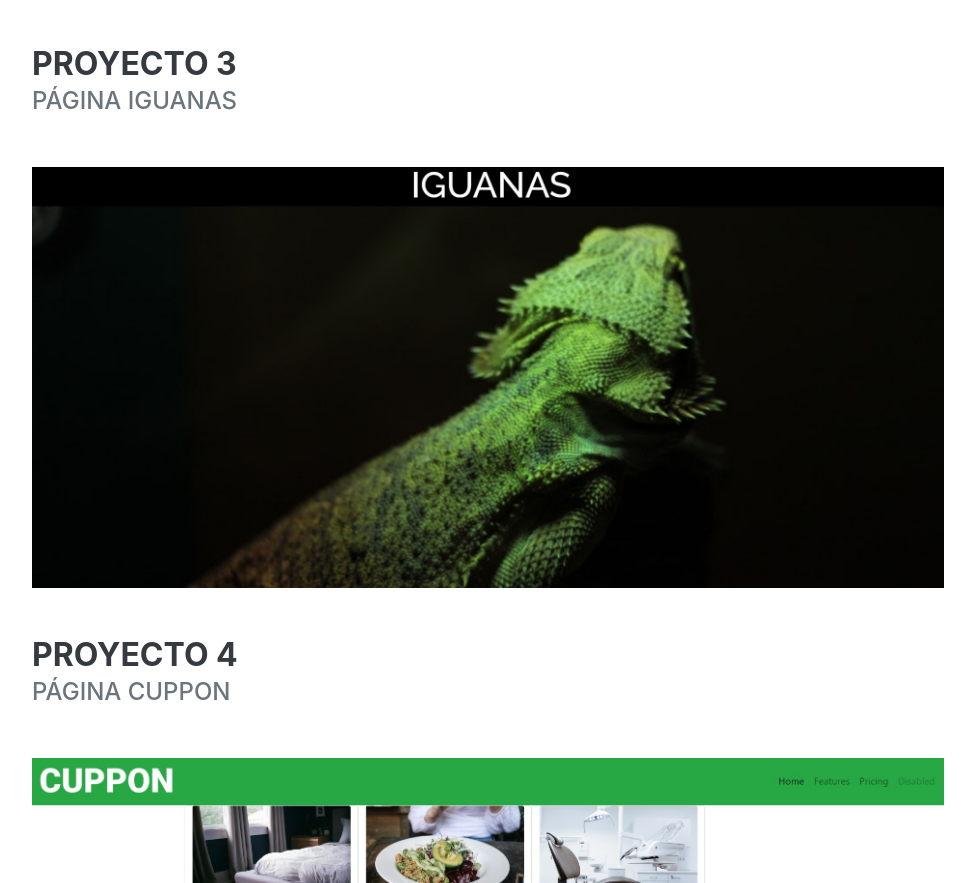
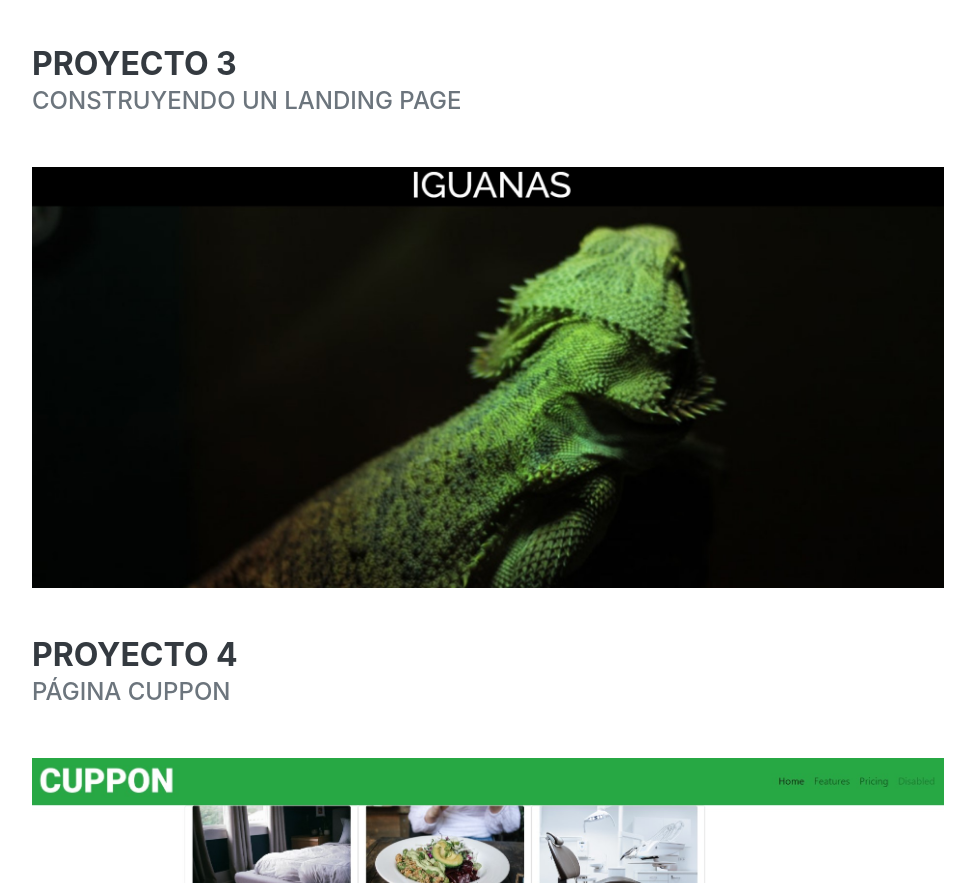
Before and after one commit to DanteVasquezRivas/DanteVasquezRivas.github.io, a plain HTML site: page index.html in a window 1280 px wide. Shown: the part 5614-6497 px from the top of the page, without its empty margins (288-1263 px from the left). Drawn offline with nearby package versions, Linux system fonts and the light colour scheme; a web font is replaced by a local one.

Commit message:
Se corrige nombre del proyecto 3

```diff
--- a/index.html
+++ b/index.html
@@ -169,7 +169,7 @@
                     <div class="d-flex flex-column flex-md-row justify-content-between mb-5">
                         <div class="flex-grow-1">
                             <h3 class="mb-0">Proyecto 3</h3>
-                            <div class="subheading mb-5">Página Iguanas</div>
+                            <div class="subheading mb-5">Construyendo un landing page</div>
                             <div class="flex-shrink-0"><img src="assets/img/Proyecto 3.jpg" alt="Proyecto 3 Iguanas" width="100%"></div>
                         </div>
                     </div>
```
